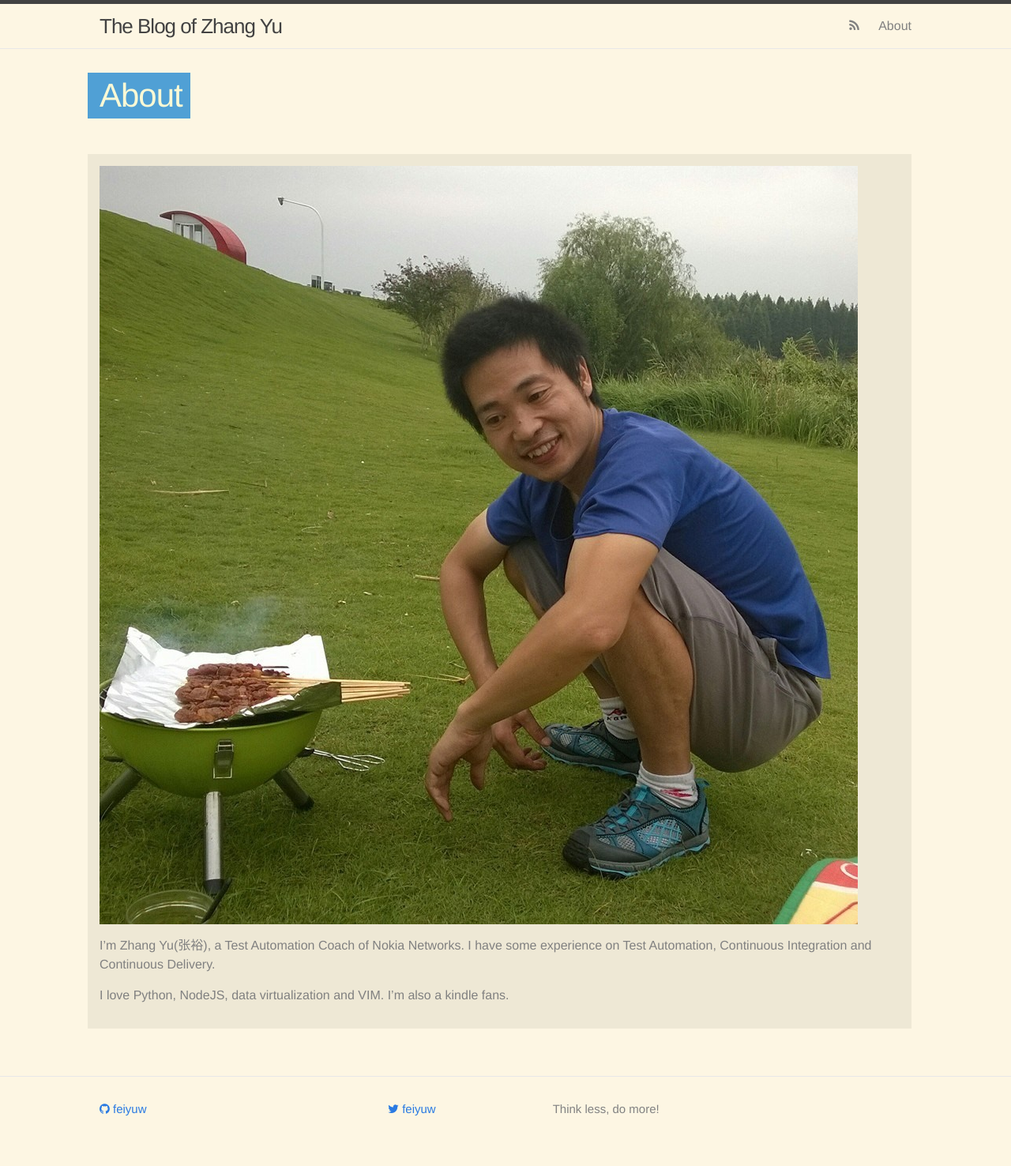
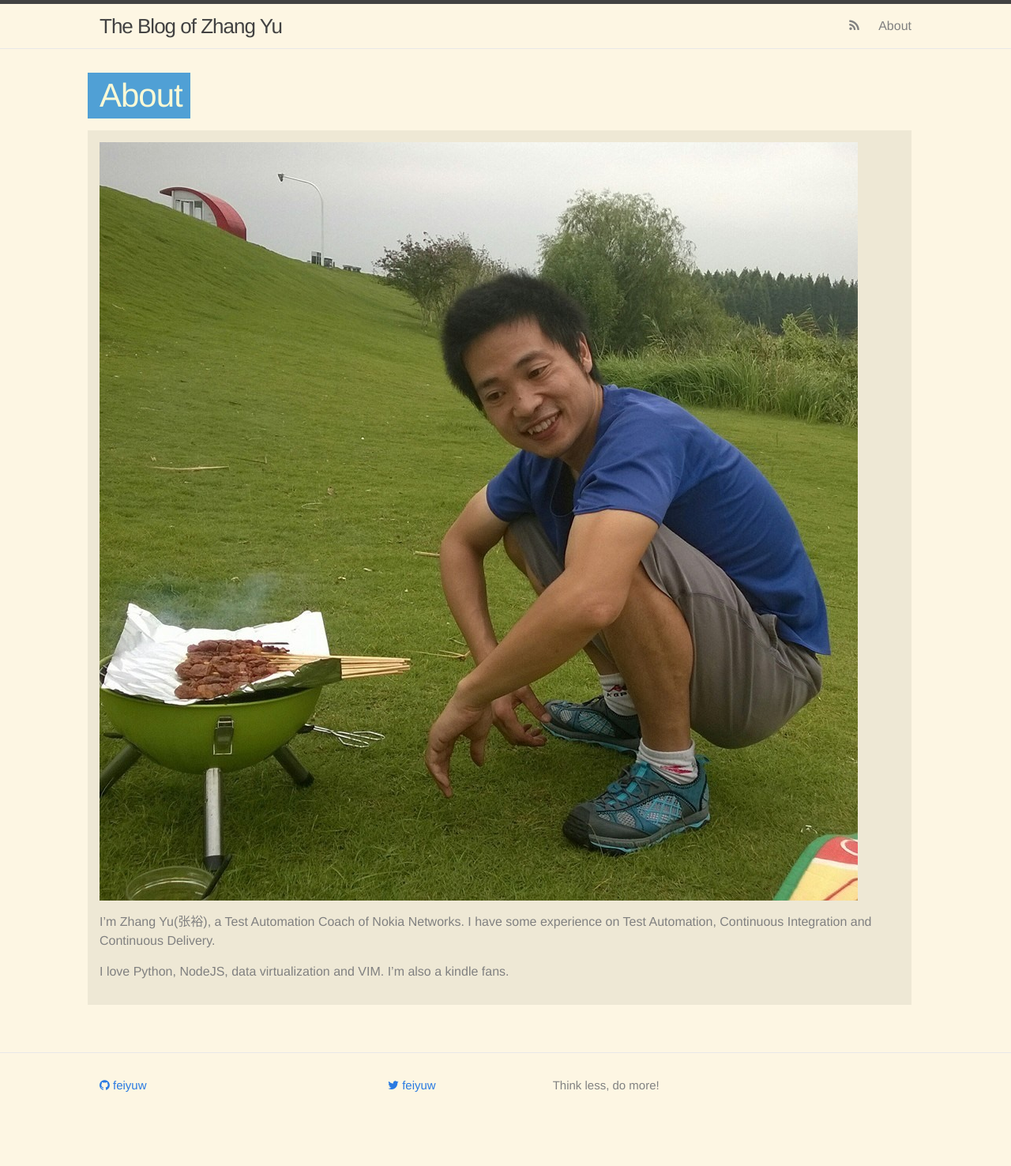
Before and after one commit to feiyuw/feiyuw.github.io, a Jekyll site: the page built from about.md, in a window 1280 px wide. Shown: the whole page at 79% size. Built offline with Jekyll 4.4.1, drawn with Linux system fonts in a browser that asks for light colours; nearby versions of some CDN libraries; comment, search, counter and statistics services are not loaded; after the commit the page ends 1446 px from its top, so only the background shows below that.

Commit message:
remove post-header

```diff
--- a/_sass/_layout.scss
+++ b/_sass/_layout.scss
@@ -216,10 +216,6 @@ a.post-link {
 /**
  * Posts
  */
-.post-header {
-    margin-bottom: $spacing-unit;
-}
-
 .post-title {
     font-size: 42px;
     letter-spacing: -1px;
```
